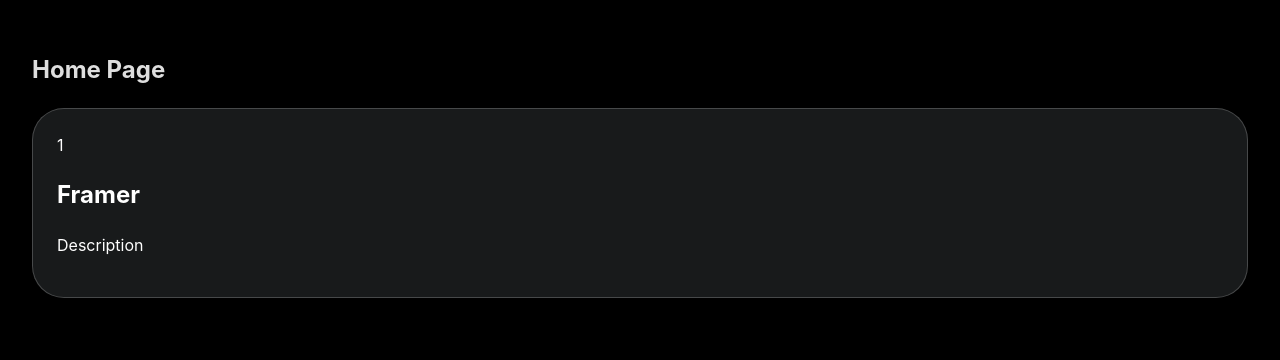
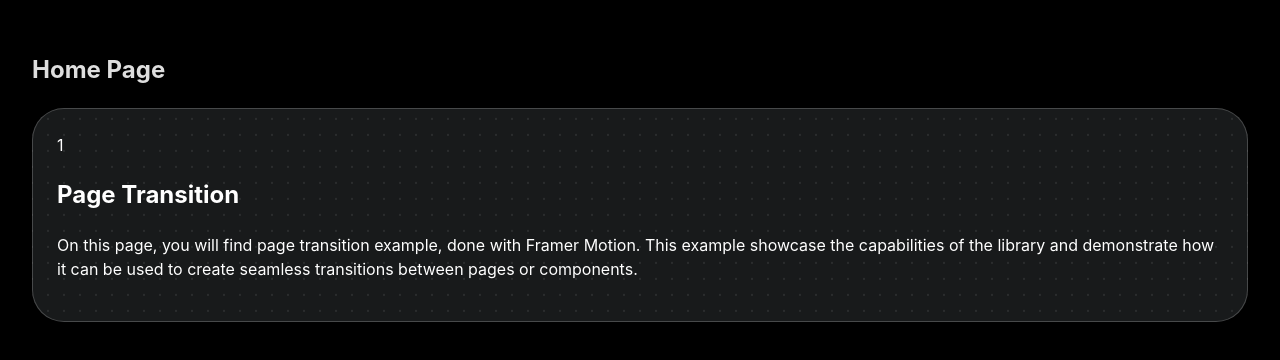
Before and after one commit to LeCarteloo/react-playground, a React (Vite) app: page / in a window 1280 px wide. Shown: the top 360 px of the page. Built offline with nearby package versions, Linux system fonts and the light colour scheme.

Commit message:
Completed Card component, Added TransitionShowcase page

```diff
--- a/src/App.tsx
+++ b/src/App.tsx
@@ -1,5 +1,6 @@
 import { BrowserRouter as Router, Routes, Route } from 'react-router-dom';
 import HomePage from './pages/HomePage';
+import TransitionShowcase from './pages/TransitionShowcase';
 
 function App() {
 	return (
@@ -7,6 +8,7 @@
 			<Router>
 				<Routes>
 					<Route path="/" element={<HomePage />} />
+					<Route path="/page-transition/*" element={<TransitionShowcase />} />
 				</Routes>
 			</Router>
 		</main>
--- a/src/components/home/Card.tsx
+++ b/src/components/home/Card.tsx
@@ -1,6 +1,10 @@
 import { HTMLAttributes } from 'react';
-import { Link } from 'react-router-dom';
-import styled from 'styled-components';
+import {
+	CardStyled,
+	LinkStyled,
+	CardHeaderStyled,
+	HeadingStyled,
+} from './CardStyled';
 
 interface CardProps extends Omit<HTMLAttributes<HTMLDivElement>, 'children'> {
 	index: number;
@@ -9,29 +13,12 @@
 	link: string;
 }
 
-const CardStyled = styled.div`
-	border-radius: 2em;
-	padding: 1.5em;
-	background-color: #181a1b;
-	border: 1px solid rgba(194, 194, 194, 0.28);
-`;
-
-const LinkStyled = styled(Link)`
-	color: white;
-	text-decoration: none;
-`;
-
-const CardHeaderStyled = styled.div`
-	color: white;
-	text-decoration: none;
-`;
-
 const Card = ({ index, title, description, link, ...props }: CardProps) => {
 	return (
 		<CardStyled {...props}>
 			<LinkStyled to={link}>
 				<CardHeaderStyled>{index}</CardHeaderStyled>
-				<h2>{title}</h2>
+				<HeadingStyled>{title}</HeadingStyled>
 				<p>{description}</p>
 			</LinkStyled>
 		</CardStyled>
--- /dev/null
+++ b/src/components/home/CardStyled.ts
@@ -0,0 +1,58 @@
+import { Link } from 'react-router-dom';
+import styled from 'styled-components';
+
+export const CardStyled = styled.div`
+	position: relative;
+	border-radius: 2em;
+	padding: 1.5em;
+	background-color: #181a1b;
+	border: 1px solid #c2c2c247;
+	transition: 0.6s ease-in-out;
+
+	background-image: radial-gradient(
+		rgba(255, 255, 255, 0.08) 1px,
+		transparent 1px
+	);
+	background-position: 50% 50%;
+	background-size: 1rem 1rem;
+
+	:after {
+		content: '';
+		position: absolute;
+		width: 1px;
+		height: 60px;
+		transition: top, opacity;
+		transition-duration: 0.6s;
+		top: 80%;
+		left: -1px;
+		background: linear-gradient(transparent, lime, transparent);
+		opacity: 0;
+	}
+
+	:hover {
+		background-size: 1.1rem 1.1rem;
+
+		:after {
+			top: 20%;
+			opacity: 1;
+		}
+
+		h2 {
+			color: lime;
+		}
+	}
+`;
+
+export const HeadingStyled = styled.h2`
+	transition-duration: 0.6s;
+`;
+
+export const LinkStyled = styled(Link)`
+	color: white;
+	text-decoration: none;
+`;
+
+export const CardHeaderStyled = styled.div`
+	color: white;
+	text-decoration: none;
+`;
--- a/src/components/index.ts
+++ b/src/components/index.ts
@@ -1 +1,2 @@
 export { default as Card } from './home/Card';
+export { default as RectangleTransition } from './transition-showcase/RectangleTransition';
--- /dev/null
+++ b/src/components/transition-showcase/RectangleTransition.tsx
@@ -0,0 +1,58 @@
+import { motion } from 'framer-motion';
+
+import styled, { css } from 'styled-components';
+
+interface TransitionColumnProps {
+	inset: string;
+}
+
+const TransitionColumnStyled = styled(motion.div)<TransitionColumnProps>`
+	position: absolute;
+
+	${({ inset }) =>
+		inset &&
+		css`
+			inset: ${inset};
+		`}
+
+	width: 33.3%;
+	height: 100vh;
+	background-color: white;
+	transform: translateY(-50px);
+`;
+
+const PageTransition = () => {
+	return (
+		<>
+			<TransitionColumnStyled
+				inset={'0 0 0 0'}
+				initial={{ transform: 'translateY(0)' }}
+				animate={{ transform: 'translateY(-100vh)' }}
+				exit={{ transform: 'translateY(0)' }}
+				transition={{
+					duration: 0.4,
+				}}
+			/>
+			<TransitionColumnStyled
+				inset={'0 0 0 33.3%'}
+				initial={{ transform: 'translateY(0)' }}
+				animate={{ transform: 'translateY(-100vh)' }}
+				exit={{ transform: 'translateY(0)' }}
+				transition={{
+					duration: 0.6,
+				}}
+			/>
+			<TransitionColumnStyled
+				inset={'0 0 0 66.6%'}
+				initial={{ transform: 'translateY(0)' }}
+				animate={{ transform: 'translateY(-100vh)' }}
+				exit={{ transform: 'translateY(0)' }}
+				transition={{
+					duration: 0.8,
+				}}
+			/>
+		</>
+	);
+};
+
+export default PageTransition;
--- /dev/null
+++ b/src/const/pages.const.ts
@@ -0,0 +1,11 @@
+export const pages = [
+	{
+		id: 'page-transition',
+		title: 'Page Transition',
+		description: `On this page, you will find page transition example, done with Framer
+        Motion. This example showcase the capabilities of the library and demonstrate
+        how it can be used to create seamless transitions between pages or components.`,
+		link: '/page-transition',
+		tech: ['framer-motion'],
+	},
+];
--- a/src/pages/HomePage.tsx
+++ b/src/pages/HomePage.tsx
@@ -1,16 +1,22 @@
-import React from 'react';
+import styled from 'styled-components';
 import { Card } from '../components';
+import { pages } from '../const/pages.const';
+
+const HomeGridStyled = styled.div`
+	display: grid;
+	grid-template-columns: repeat(auto-fit, minmax(350px, 1fr));
+	gap: 1.5em;
+`;
 
 const HomePage = () => {
 	return (
 		<section>
 			<h1>Home Page</h1>
-			<Card
-				index={1}
-				title={'Framer'}
-				description={'Description'}
-				link="/smth"
-			/>
+			<HomeGridStyled>
+				{pages.map((page, index) => (
+					<Card key={page.id} index={index + 1} {...page} />
+				))}
+			</HomeGridStyled>
 		</section>
 	);
 };
--- /dev/null
+++ b/src/pages/TransitionShowcase.tsx
@@ -0,0 +1,50 @@
+import { AnimatePresence } from 'framer-motion';
+import { Link, Route, Routes, useLocation } from 'react-router-dom';
+import { RectangleTransition } from '../components';
+import { useState } from 'react';
+
+const TransitionShowcase = () => {
+	const [transitionType, setTransitionType] = useState<number | undefined>(
+		undefined
+	);
+	const { pathname } = useLocation();
+
+	const renderTransitionType = () => {
+		switch (transitionType) {
+			case 0:
+				return <RectangleTransition key={pathname} />;
+			case 1:
+				break;
+		}
+	};
+
+	return (
+		<div>
+			<h1>Page Transition</h1>
+			<div>
+				<input
+					id="rectangle-transition"
+					type="checkbox"
+					onChange={() => setTransitionType(0)}
+					checked={transitionType === 0}
+				/>
+				<label htmlFor="rectangle-transition"> Rectangle Transition</label>
+			</div>
+			<AnimatePresence mode="wait">
+				{renderTransitionType()}
+				<Routes>
+					<Route
+						path="/"
+						element={<Link to="example">Rectangle transition</Link>}
+					/>
+					<Route
+						path="/example"
+						element={<Link to="/page-transition">Go back</Link>}
+					/>
+				</Routes>
+			</AnimatePresence>
+		</div>
+	);
+};
+
+export default TransitionShowcase;
```
